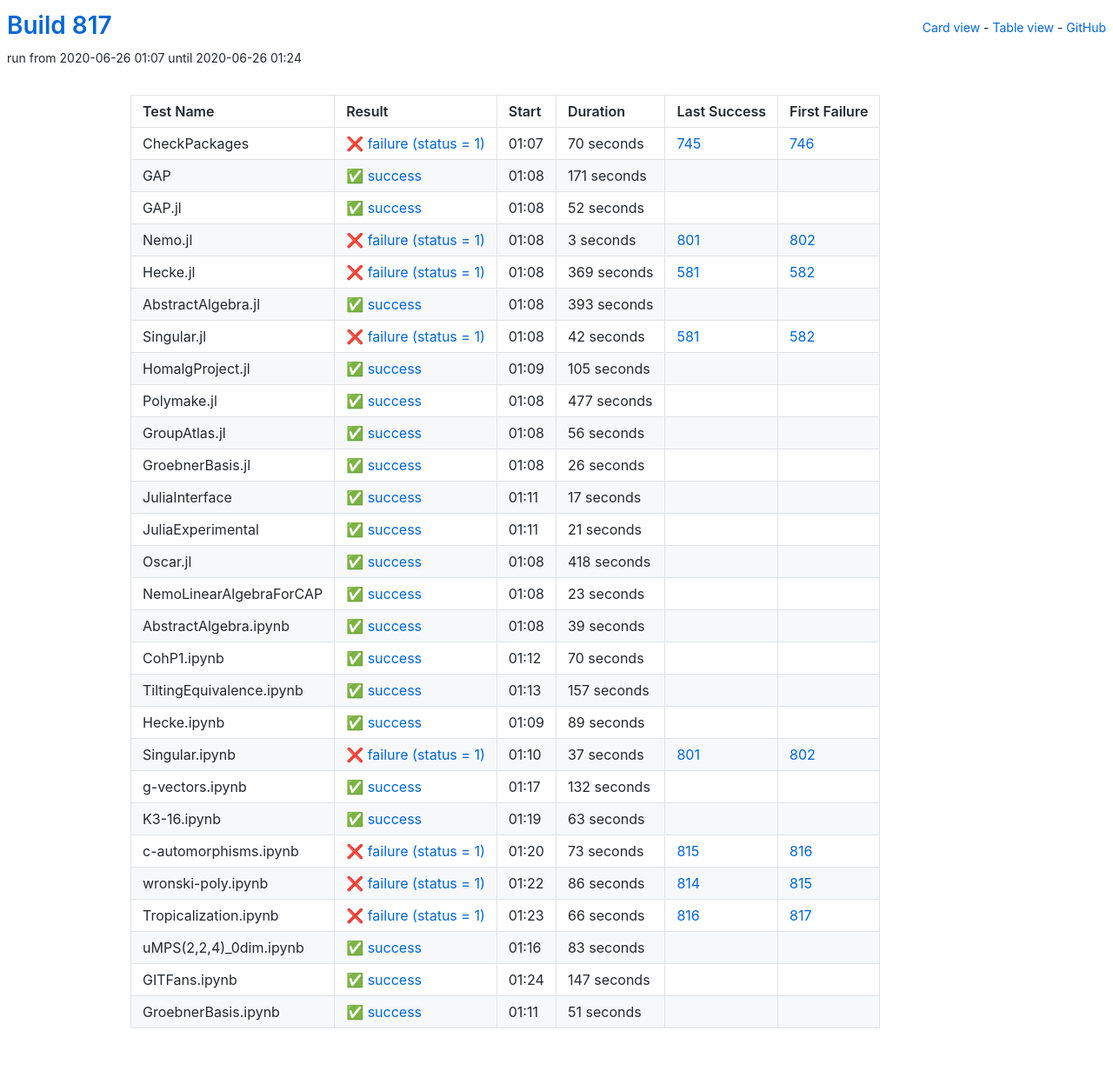
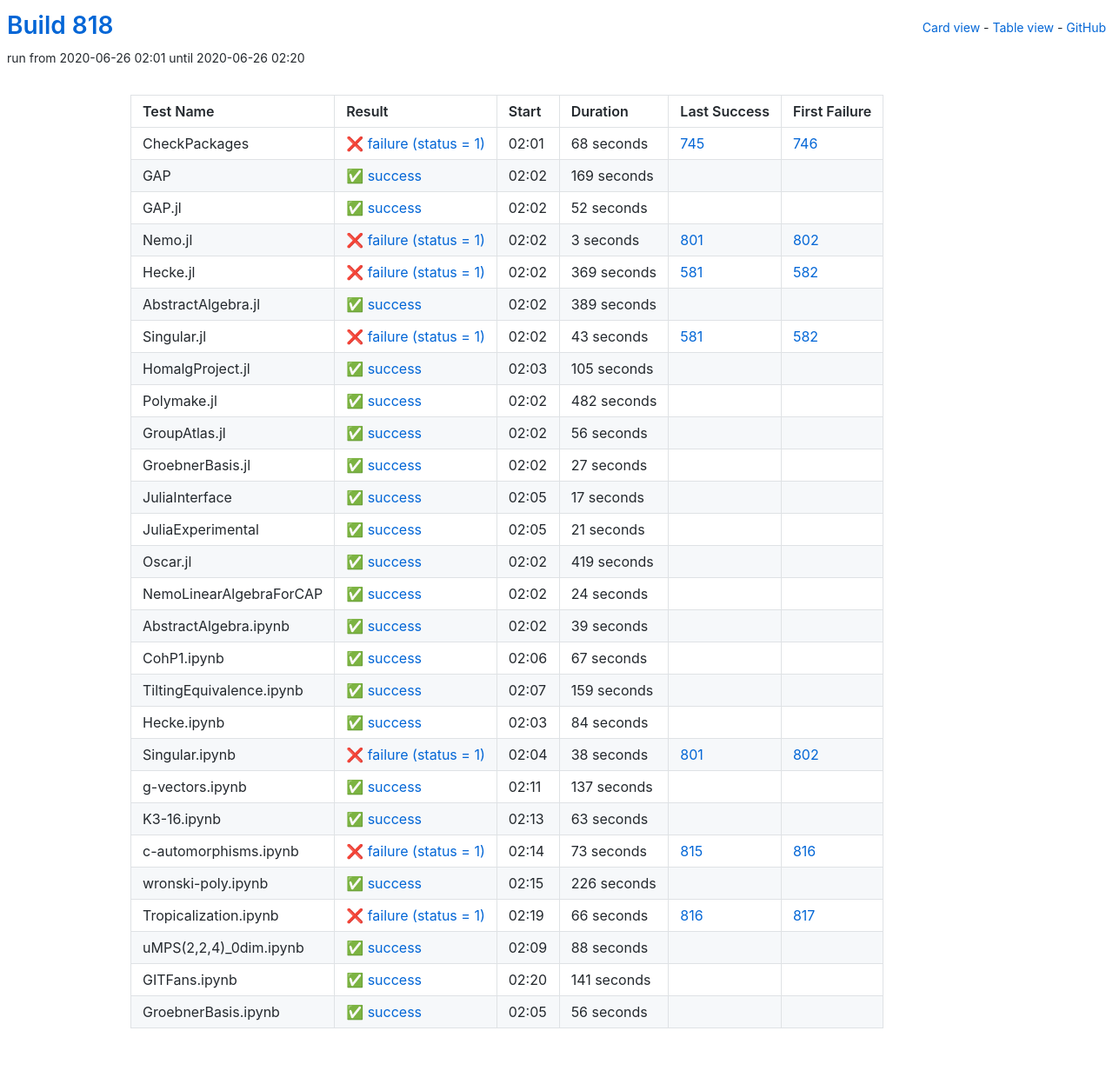
Before and after one commit to oscar-system/oscar-ci-status-1.4, a Jekyll site: the page built from table.html, in a window 1280 px wide. Shown: the whole page at 87% size. Built offline with Jekyll 4.4.1, drawn with Linux system fonts in a browser that asks for light colours.

Commit message:
Build #818

```diff
--- a/_data/ci.yml
+++ b/_data/ci.yml
@@ -1,6 +1,6 @@
 ---
-build: 817
-build_url: https://oscarci.mathematik.uni-kl.de/job/oscar-julia-1.4/817/
+build: 818
+build_url: https://oscarci.mathematik.uni-kl.de/job/oscar-julia-1.4/818/
 job: oscar-julia-1.4
 organization: oscar-system
 repo: oscar-ci-status-1.4
@@ -8,32 +8,32 @@ repourl: https://github.com/oscar-system/oscar-ci-status-1.4
 tests:
 - name: CheckPackages
   id: checkpackages
-  log: https://oscarci.mathematik.uni-kl.de/job/oscar-julia-1.4/817/artifact/logs/build-817/CheckPackages.log
-  start: 2020-06-26 01:07
+  log: https://oscarci.mathematik.uni-kl.de/job/oscar-julia-1.4/818/artifact/logs/build-818/CheckPackages.log
+  start: 2020-06-26 02:01
   success: false
   exitcode: 1
   status: failure
-  duration: 70
+  duration: 68
   last_success: 745
   last_success_url: https://oscarci.mathematik.uni-kl.de/job/oscar-julia-1.4/745/
   first_failure: 746
   first_failure_url: https://oscarci.mathematik.uni-kl.de/job/oscar-julia-1.4/746/
 - name: GAP
   id: gap
-  log: https://oscarci.mathematik.uni-kl.de/job/oscar-julia-1.4/817/artifact/logs/build-817/GAP.log
-  start: 2020-06-26 01:08
+  log: https://oscarci.mathematik.uni-kl.de/job/oscar-julia-1.4/818/artifact/logs/build-818/GAP.log
+  start: 2020-06-26 02:02
   success: true
   exitcode: 0
   status: success
-  duration: 171
+  duration: 169
   last_success: false
   last_success_url:
   first_failure: false
   first_failure_url:
 - name: GAP.jl
   id: gap-jl
-  log: https://oscarci.mathematik.uni-kl.de/job/oscar-julia-1.4/817/artifact/logs/build-817/GAP.jl.log
-  start: 2020-06-26 01:08
+  log: https://oscarci.mathematik.uni-kl.de/job/oscar-julia-1.4/818/artifact/logs/build-818/GAP.jl.log
+  start: 2020-06-26 02:02
   success: true
   exitcode: 0
   status: success
@@ -44,8 +44,8 @@ tests:
   first_failure_url:
 - name: Nemo.jl
   id: nemo-jl
-  log: https://oscarci.mathematik.uni-kl.de/job/oscar-julia-1.4/817/artifact/logs/build-817/Nemo.jl.log
-  start: 2020-06-26 01:08
+  log: https://oscarci.mathematik.uni-kl.de/job/oscar-julia-1.4/818/artifact/logs/build-818/Nemo.jl.log
+  start: 2020-06-26 02:02
   success: false
   exitcode: 1
   status: failure
@@ -56,8 +56,8 @@ tests:
   first_failure_url: https://oscarci.mathematik.uni-kl.de/job/oscar-julia-1.4/802/
 - name: Hecke.jl
   id: hecke-jl
-  log: https://oscarci.mathematik.uni-kl.de/job/oscar-julia-1.4/817/artifact/logs/build-817/Hecke.jl.log
-  start: 2020-06-26 01:08
+  log: https://oscarci.mathematik.uni-kl.de/job/oscar-julia-1.4/818/artifact/logs/build-818/Hecke.jl.log
+  start: 2020-06-26 02:02
   success: false
   exitcode: 1
   status: failure
@@ -68,32 +68,32 @@ tests:
   first_failure_url: https://oscarci.mathematik.uni-kl.de/job/oscar-julia-1.4/582/
 - name: AbstractAlgebra.jl
   id: abstractalgebra-jl
-  log: https://oscarci.mathematik.uni-kl.de/job/oscar-julia-1.4/817/artifact/logs/build-817/AbstractAlgebra.jl.log
-  start: 2020-06-26 01:08
+  log: https://oscarci.mathematik.uni-kl.de/job/oscar-julia-1.4/818/artifact/logs/build-818/AbstractAlgebra.jl.log
+  start: 2020-06-26 02:02
   success: true
   exitcode: 0
   status: success
-  duration: 393
+  duration: 389
   last_success: false
   last_success_url:
   first_failure: false
   first_failure_url:
 - name: Singular.jl
   id: singular-jl
-  log: https://oscarci.mathematik.uni-kl.de/job/oscar-julia-1.4/817/artifact/logs/build-817/Singular.jl.log
-  start: 2020-06-26 01:08
+  log: https://oscarci.mathematik.uni-kl.de/job/oscar-julia-1.4/818/artifact/logs/build-818/Singular.jl.log
+  start: 2020-06-26 02:02
   success: false
   exitcode: 1
   status: failure
-  duration: 42
+  duration: 43
   last_success: 581
   last_success_url: https://oscarci.mathematik.uni-kl.de/job/oscar-julia-1.4/581/
   first_failure: 582
   first_failure_url: https://oscarci.mathematik.uni-kl.de/job/oscar-julia-1.4/582/
 - name: HomalgProject.jl
   id: homalgproject-jl
-  log: https://oscarci.mathematik.uni-kl.de/job/oscar-julia-1.4/817/artifact/logs/build-817/HomalgProject.jl.log
-  start: 2020-06-26 01:09
+  log: https://oscarci.mathematik.uni-kl.de/job/oscar-julia-1.4/818/artifact/logs/build-818/HomalgProject.jl.log
+  start: 2020-06-26 02:03
   success: true
   exitcode: 0
   status: success
@@ -104,20 +104,20 @@ tests:
   first_failure_url:
 - name: Polymake.jl
   id: polymake-jl
-  log: https://oscarci.mathematik.uni-kl.de/job/oscar-julia-1.4/817/artifact/logs/build-817/Polymake.jl.log
-  start: 2020-06-26 01:08
+  log: https://oscarci.mathematik.uni-kl.de/job/oscar-julia-1.4/818/artifact/logs/build-818/Polymake.jl.log
+  start: 2020-06-26 02:02
   success: true
   exitcode: 0
   status: success
-  duration: 477
+  duration: 482
   last_success: false
   last_success_url:
   first_failure: false
   first_failure_url:
 - name: GroupAtlas.jl
   id: groupatlas-jl
-  log: https://oscarci.mathematik.uni-kl.de/job/oscar-julia-1.4/817/artifact/logs/build-817/GroupAtlas.jl.log
-  start: 2020-06-26 01:08
+  log: https://oscarci.mathematik.uni-kl.de/job/oscar-julia-1.4/818/artifact/logs/build-818/GroupAtlas.jl.log
+  start: 2020-06-26 02:02
   success: true
   exitcode: 0
   status: success
@@ -128,20 +128,20 @@ tests:
   first_failure_url:
 - name: GroebnerBasis.jl
   id: groebnerbasis-jl
-  log: https://oscarci.mathematik.uni-kl.de/job/oscar-julia-1.4/817/artifact/logs/build-817/GroebnerBasis.jl.log
-  start: 2020-06-26 01:08
+  log: https://oscarci.mathematik.uni-kl.de/job/oscar-julia-1.4/818/artifact/logs/build-818/GroebnerBasis.jl.log
+  start: 2020-06-26 02:02
   success: true
   exitcode: 0
   status: success
-  duration: 26
+  duration: 27
   last_success: false
   last_success_url:
   first_failure: false
   first_failure_url:
 - name: JuliaInterface
   id: juliainterface
-  log: https://oscarci.mathematik.uni-kl.de/job/oscar-julia-1.4/817/artifact/logs/build-817/JuliaInterface.log
-  start: 2020-06-26 01:11
+  log: https://oscarci.mathematik.uni-kl.de/job/oscar-julia-1.4/818/artifact/logs/build-818/JuliaInterface.log
+  start: 2020-06-26 02:05
   success: true
   exitcode: 0
   status: success
@@ -152,8 +152,8 @@ tests:
   first_failure_url:
 - name: JuliaExperimental
   id: juliaexperimental
-  log: https://oscarci.mathematik.uni-kl.de/job/oscar-julia-1.4/817/artifact/logs/build-817/JuliaExperimental.log
-  start: 2020-06-26 01:11
+  log: https://oscarci.mathematik.uni-kl.de/job/oscar-julia-1.4/818/artifact/logs/build-818/JuliaExperimental.log
+  start: 2020-06-26 02:05
   success: true
   exitcode: 0
   status: success
@@ -164,32 +164,32 @@ tests:
   first_failure_url:
 - name: Oscar.jl
   id: oscar-jl
-  log: https://oscarci.mathematik.uni-kl.de/job/oscar-julia-1.4/817/artifact/logs/build-817/Oscar.jl.log
-  start: 2020-06-26 01:08
+  log: https://oscarci.mathematik.uni-kl.de/job/oscar-julia-1.4/818/artifact/logs/build-818/Oscar.jl.log
+  start: 2020-06-26 02:02
   success: true
   exitcode: 0
   status: success
-  duration: 418
+  duration: 419
   last_success: false
   last_success_url:
   first_failure: false
   first_failure_url:
 - name: NemoLinearAlgebraForCAP
   id: nemolinearalgebraforcap
-  log: https://oscarci.mathematik.uni-kl.de/job/oscar-julia-1.4/817/artifact/logs/build-817/NemoLinearAlgebraForCAP.log
-  start: 2020-06-26 01:08
+  log: https://oscarci.mathematik.uni-kl.de/job/oscar-julia-1.4/818/artifact/logs/build-818/NemoLinearAlgebraForCAP.log
+  start: 2020-06-26 02:02
   success: true
   exitcode: 0
   status: success
-  duration: 23
+  duration: 24
   last_success: false
   last_success_url:
   first_failure: false
   first_failure_url:
 - name: AbstractAlgebra.ipynb
   id: abstractalgebra-ipynb
-  log: https://oscarci.mathematik.uni-kl.de/job/oscar-julia-1.4/817/artifact/logs/build-817/AbstractAlgebra.ipynb.log
-  start: 2020-06-26 01:08
+  log: https://oscarci.mathematik.uni-kl.de/job/oscar-julia-1.4/818/artifact/logs/build-818/AbstractAlgebra.ipynb.log
+  start: 2020-06-26 02:02
   success: true
   exitcode: 0
   status: success
@@ -200,68 +200,68 @@ tests:
   first_failure_url:
 - name: CohP1.ipynb
   id: cohp1-ipynb
-  log: https://oscarci.mathematik.uni-kl.de/job/oscar-julia-1.4/817/artifact/logs/build-817/CohP1.ipynb.log
-  start: 2020-06-26 01:12
+  log: https://oscarci.mathematik.uni-kl.de/job/oscar-julia-1.4/818/artifact/logs/build-818/CohP1.ipynb.log
+  start: 2020-06-26 02:06
   success: true
   exitcode: 0
   status: success
-  duration: 70
+  duration: 67
   last_success: false
   last_success_url:
   first_failure: false
   first_failure_url:
 - name: TiltingEquivalence.ipynb
   id: tiltingequivalence-ipynb
-  log: https://oscarci.mathematik.uni-kl.de/job/oscar-julia-1.4/817/artifact/logs/build-817/TiltingEquivalence.ipynb.log
-  start: 2020-06-26 01:13
+  log: https://oscarci.mathematik.uni-kl.de/job/oscar-julia-1.4/818/artifact/logs/build-818/TiltingEquivalence.ipynb.log
+  start: 2020-06-26 02:07
   success: true
   exitcode: 0
   status: success
-  duration: 157
+  duration: 159
   last_success: false
   last_success_url:
   first_failure: false
   first_failure_url:
 - name: Hecke.ipynb
   id: hecke-ipynb
-  log: https://oscarci.mathematik.uni-kl.de/job/oscar-julia-1.4/817/artifact/logs/build-817/Hecke.ipynb.log
-  start: 2020-06-26 01:09
+  log: https://oscarci.mathematik.uni-kl.de/job/oscar-julia-1.4/818/artifact/logs/build-818/Hecke.ipynb.log
+  start: 2020-06-26 02:03
   success: true
   exitcode: 0
   status: success
-  duration: 89
+  duration: 84
   last_success: false
   last_success_url:
   first_failure: false
   first_failure_url:
 - name: Singular.ipynb
   id: singular-ipynb
-  log: https://oscarci.mathematik.uni-kl.de/job/oscar-julia-1.4/817/artifact/logs/build-817/Singular.ipynb.log
-  start: 2020-06-26 01:10
+  log: https://oscarci.mathematik.uni-kl.de/job/oscar-julia-1.4/818/artifact/logs/build-818/Singular.ipynb.log
+  start: 2020-06-26 02:04
   success: false
   exitcode: 1
   status: failure
-  duration: 37
+  duration: 38
   last_success: 801
   last_success_url: https://oscarci.mathematik.uni-kl.de/job/oscar-julia-1.4/801/
   first_failure: 802
   first_failure_url: https://oscarci.mathematik.uni-kl.de/job/oscar-julia-1.4/802/
 - name: g-vectors.ipynb
   id: g-vectors-ipynb
-  log: https://oscarci.mathematik.uni-kl.de/job/oscar-julia-1.4/817/artifact/logs/build-817/g-vectors.ipynb.log
-  start: 2020-06-26 01:17
+  log: https://oscarci.mathematik.uni-kl.de/job/oscar-julia-1.4/818/artifact/logs/build-818/g-vectors.ipynb.log
+  start: 2020-06-26 02:11
   success: true
   exitcode: 0
   status: success
-  duration: 132
+  duration: 137
   last_success: false
   last_success_url:
   first_failure: false
   first_failure_url:
 - name: K3-16.ipynb
   id: k3-16-ipynb
-  log: https://oscarci.mathematik.uni-kl.de/job/oscar-julia-1.4/817/artifact/logs/build-817/K3-16.ipynb.log
-  start: 2020-06-26 01:19
+  log: https://oscarci.mathematik.uni-kl.de/job/oscar-julia-1.4/818/artifact/logs/build-818/K3-16.ipynb.log
+  start: 2020-06-26 02:13
   success: true
   exitcode: 0
   status: success
@@ -272,8 +272,8 @@ tests:
   first_failure_url:
 - name: c-automorphisms.ipynb
   id: c-automorphisms-ipynb
-  log: https://oscarci.mathematik.uni-kl.de/job/oscar-julia-1.4/817/artifact/logs/build-817/c-automorphisms.ipynb.log
-  start: 2020-06-26 01:20
+  log: https://oscarci.mathematik.uni-kl.de/job/oscar-julia-1.4/818/artifact/logs/build-818/c-automorphisms.ipynb.log
+  start: 2020-06-26 02:14
   success: false
   exitcode: 1
   status: failure
@@ -284,20 +284,20 @@ tests:
   first_failure_url: https://oscarci.mathematik.uni-kl.de/job/oscar-julia-1.4/816/
 - name: wronski-poly.ipynb
   id: wronski-poly-ipynb
-  log: https://oscarci.mathematik.uni-kl.de/job/oscar-julia-1.4/817/artifact/logs/build-817/wronski-poly.ipynb.log
-  start: 2020-06-26 01:22
-  success: false
-  exitcode: 1
-  status: failure
-  duration: 86
-  last_success: 814
-  last_success_url: https://oscarci.mathematik.uni-kl.de/job/oscar-julia-1.4/814/
-  first_failure: 815
-  first_failure_url: https://oscarci.mathematik.uni-kl.de/job/oscar-julia-1.4/815/
+  log: https://oscarci.mathematik.uni-kl.de/job/oscar-julia-1.4/818/artifact/logs/build-818/wronski-poly.ipynb.log
+  start: 2020-06-26 02:15
+  success: true
+  exitcode: 0
+  status: success
+  duration: 226
+  last_success: false
+  last_success_url:
+  first_failure: false
+  first_failure_url:
 - name: Tropicalization.ipynb
   id: tropicalization-ipynb
-  log: https://oscarci.mathematik.uni-kl.de/job/oscar-julia-1.4/817/artifact/logs/build-817/Tropicalization.ipynb.log
-  start: 2020-06-26 01:23
+  log: https://oscarci.mathematik.uni-kl.de/job/oscar-julia-1.4/818/artifact/logs/build-818/Tropicalization.ipynb.log
+  start: 2020-06-26 02:19
   success: false
   exitcode: 1
   status: failure
@@ -308,36 +308,36 @@ tests:
   first_failure_url: https://oscarci.mathematik.uni-kl.de/job/oscar-julia-1.4/817/
 - name: uMPS(2,2,4)_0dim.ipynb
   id: umps-2-2-4-0dim-ipynb
-  log: https://oscarci.mathematik.uni-kl.de/job/oscar-julia-1.4/817/artifact/logs/build-817/uMPS-2-2-4-_0dim.ipynb.log
-  start: 2020-06-26 01:16
+  log: https://oscarci.mathematik.uni-kl.de/job/oscar-julia-1.4/818/artifact/logs/build-818/uMPS-2-2-4-_0dim.ipynb.log
+  start: 2020-06-26 02:09
   success: true
   exitcode: 0
   status: success
-  duration: 83
+  duration: 88
   last_success: false
   last_success_url:
   first_failure: false
   first_failure_url:
 - name: GITFans.ipynb
   id: gitfans-ipynb
-  log: https://oscarci.mathematik.uni-kl.de/job/oscar-julia-1.4/817/artifact/logs/build-817/GITFans.ipynb.log
-  start: 2020-06-26 01:24
+  log: https://oscarci.mathematik.uni-kl.de/job/oscar-julia-1.4/818/artifact/logs/build-818/GITFans.ipynb.log
+  start: 2020-06-26 02:20
   success: true
   exitcode: 0
   status: success
-  duration: 147
+  duration: 141
   last_success: false
   last_success_url:
   first_failure: false
   first_failure_url:
 - name: GroebnerBasis.ipynb
   id: groebnerbasis-ipynb
-  log: https://oscarci.mathematik.uni-kl.de/job/oscar-julia-1.4/817/artifact/logs/build-817/GroebnerBasis.ipynb.log
-  start: 2020-06-26 01:11
+  log: https://oscarci.mathematik.uni-kl.de/job/oscar-julia-1.4/818/artifact/logs/build-818/GroebnerBasis.ipynb.log
+  start: 2020-06-26 02:05
   success: true
   exitcode: 0
   status: success
-  duration: 51
+  duration: 56
   last_success: false
   last_success_url:
   first_failure: false
```
Also changed, not shown: README.md.
